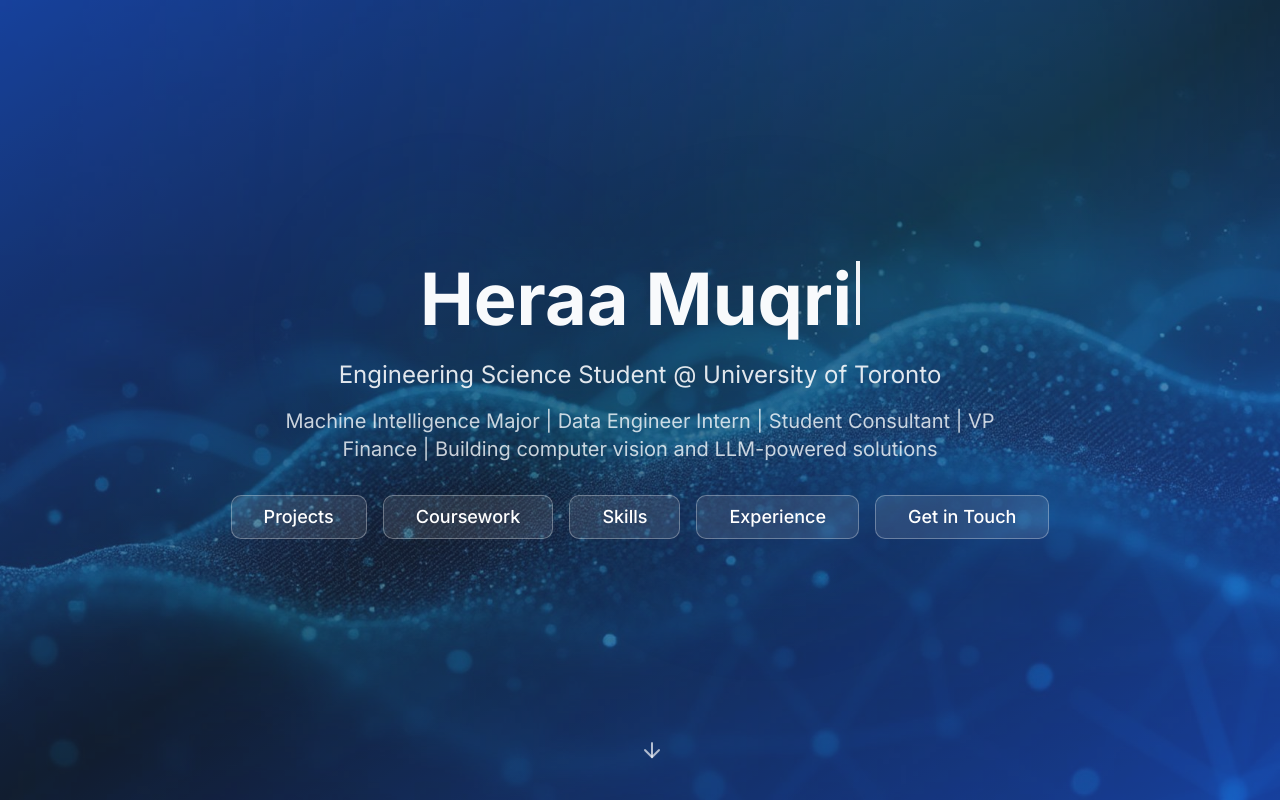
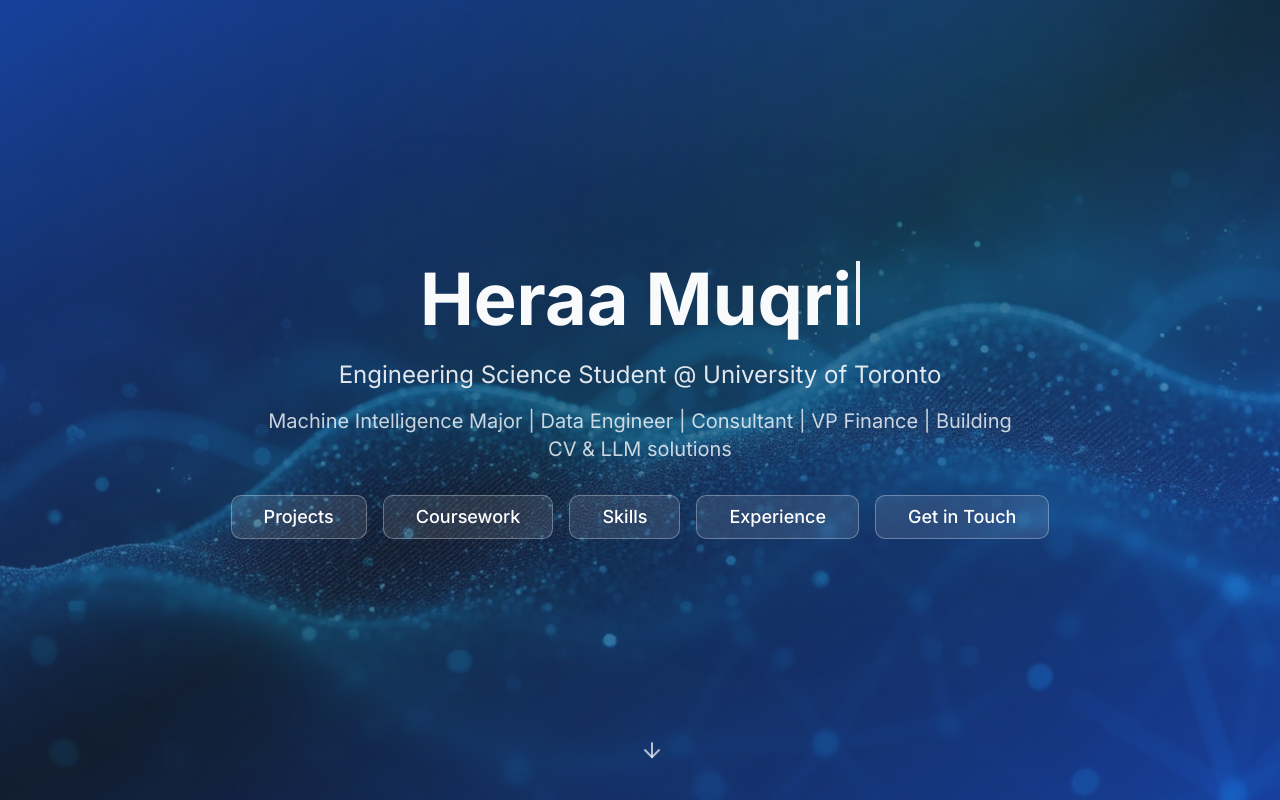
Before and after one commit to muqriher72/portfolio-heraa-muqri, a React (Vite) app: page / in a window 1280 px wide. Shown: the top 800 px of the page. Built offline with nearby package versions, Linux system fonts and the light colour scheme; the HTML template or start-up script is replaced by a standard one.

Commit message:
Fix VP Finance formatting

```diff
--- a/src/components/Hero.tsx
+++ b/src/components/Hero.tsx
@@ -51,7 +51,7 @@ const Hero = () => {
           Engineering Science Student @ University of Toronto
         </p>
         <p className={`text-lg md:text-xl text-primary-foreground/80 mb-8 max-w-3xl mx-auto transition-all duration-700 delay-200 ${isTypingComplete ? 'opacity-100 translate-y-0' : 'opacity-0 translate-y-4'}`}>
-          Machine Intelligence Major | Data Engineer Intern | Student Consultant | VP Finance | Building computer vision and LLM-powered solutions
+          Machine Intelligence Major | Data Engineer | Consultant | VP Finance | Building CV & LLM solutions
         </p>
         <div className={`flex gap-4 justify-center flex-wrap max-w-4xl mx-auto transition-all duration-700 delay-500 ${isTypingComplete ? 'opacity-100 translate-y-0' : 'opacity-0 translate-y-4'}`}>
           <Button
```
